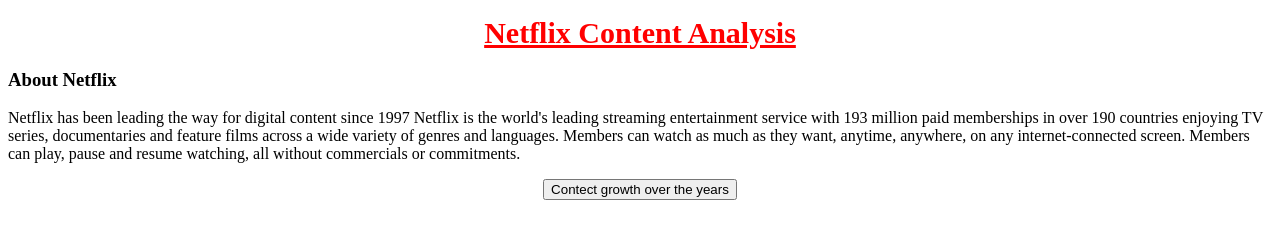
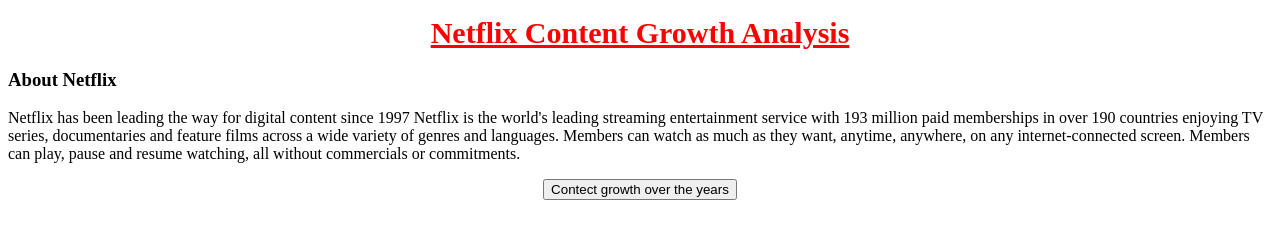
Before and after one commit to nivedita001/CS498-DataViz, a plain HTML site: page index.html in a window 1280 px wide. Drawn offline with Linux system fonts and the light colour scheme.

Commit message:
title change

```diff
--- a/index.html
+++ b/index.html
@@ -6,7 +6,7 @@
 
 </head>
 <body>
-    <p style="text-align: center;"><span style="text-decoration: underline; color: red; font-size: 30px;"><strong>Netflix Content Analysis</strong></span></p>
+    <p style="text-align: center;"><span style="text-decoration: underline; color: red; font-size: 30px;"><strong>Netflix Content Growth Analysis</strong></span></p>
 
 <h3 style="text-align: left;">About Netflix</h3>
 <p>Netflix has been leading the way for digital content since 1997 Netflix is the world's leading streaming entertainment service with 193 million paid memberships in over 190 countries enjoying TV series, documentaries and feature films across a wide variety of genres and languages. Members can watch as much as they want, anytime, anywhere, on any internet-connected screen. Members can play, pause and resume watching, all without commercials or commitments.</p>
```
